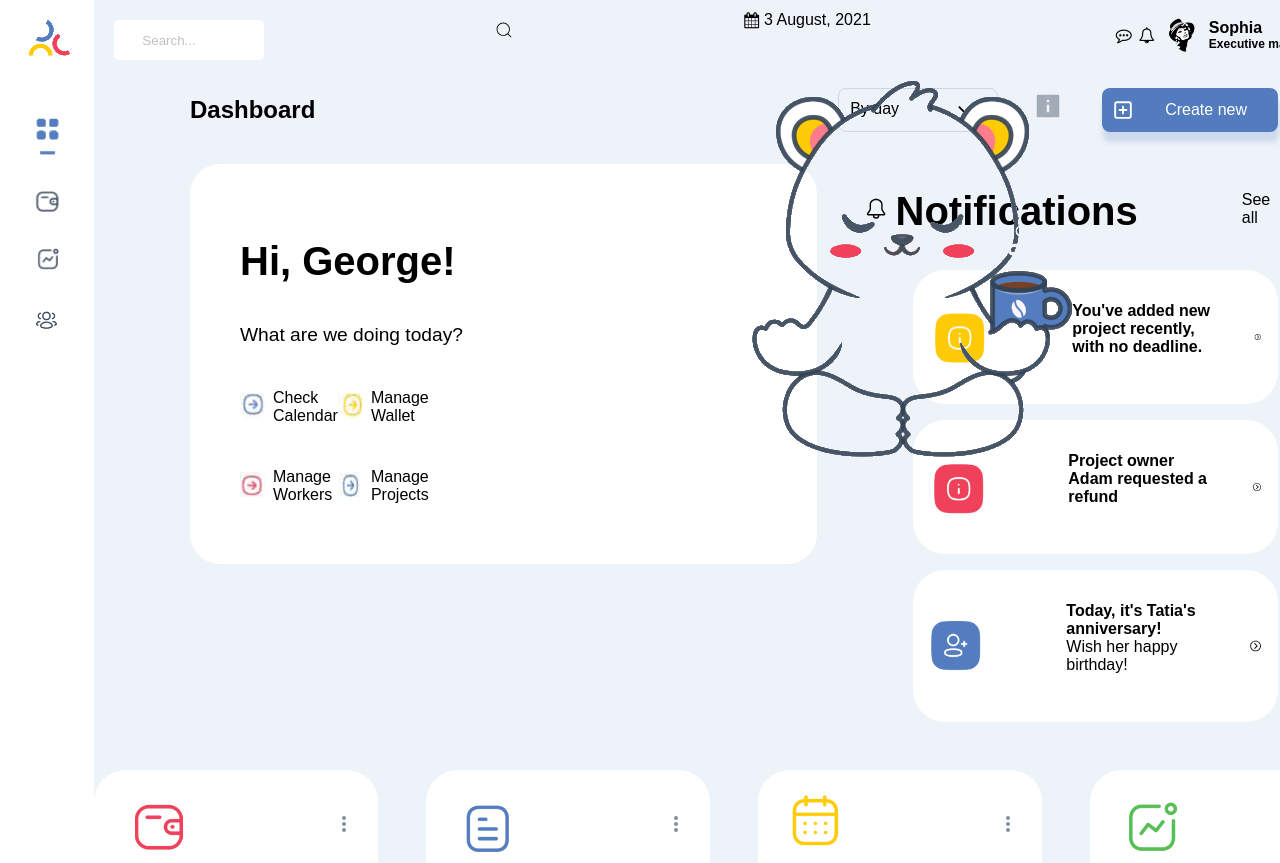
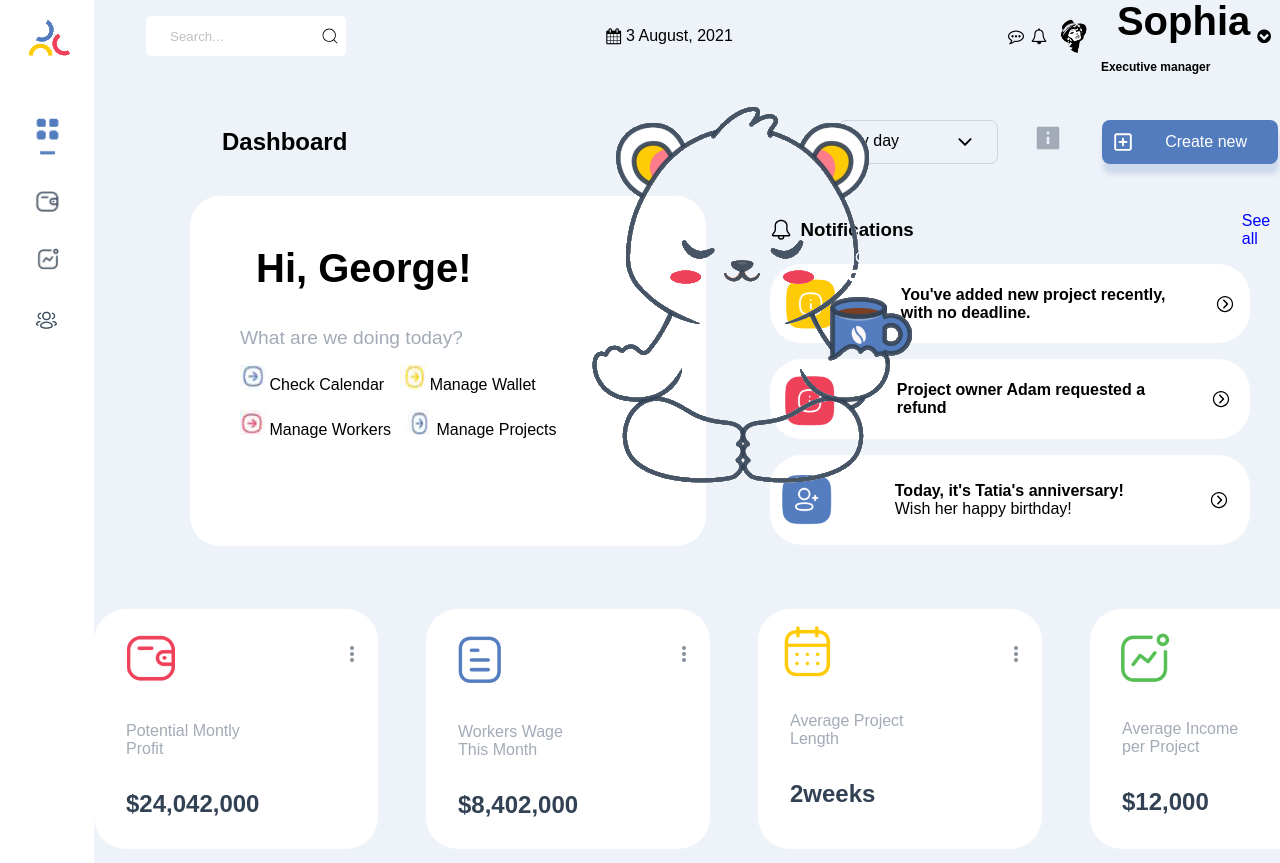
Before and after one commit to RasaZuk/project-with-bear, a website: page index.html in a window 1280 px wide. Shown: the top 863 px of the page. Drawn offline with Linux system fonts and the light colour scheme.

Commit message:
more design

```diff
--- a/css/header.css
+++ b/css/header.css
@@ -1,20 +1,22 @@
 .headerContainer {
     display: flex;
     flex-direction: row;
+    align-items: center;
     justify-content: space-between;
     background-color: rgb(238, 242, 249);
-    width: 100%;
+    width: calc(100% - 100px);
     height: 40px;
     padding: 20px;
-
-
-
+    margin: 1rem 2rem 1rem 2rem;
 }
 
 .paieska {
-       width: 150px;
+    display: flex;
+    justify-content: flex-start;
+    align-items: center;
+    width: 200px;
     height: 40px;
-       padding: 10px 50px 10px 10px;
+    padding-left: 1.5rem;
     border-radius: 5px;
     border: none;
     background-color: white;
@@ -22,11 +24,11 @@
     position: relative;
 }
 
-button > svg {
-    color: #C0C0C0;
+.headerContainer > svg {
+    color: black;
+    top: 1.6rem;
+    left: 20rem;
     position: absolute;
-    margin-top: 2rem;
-    margin-left: -50px;
 }
 
 .data {
@@ -51,15 +53,11 @@
     height: 40px;
     border: 3px solid #EEF2F9;
     border-radius: 50%;
-
 }
 
 .name {
     font-size: 8px;
-
 }
-
-
 
 
 .droparrow {
--- a/css/main.css
+++ b/css/main.css
@@ -18,18 +18,16 @@
 
 main {
     background-color: rgb(238, 242, 249);
-   width: calc(100% - 100px);
-   display: flex;
-   flex-direction: column;
-   width: 100%;
-   font-family: Arial, Helvetica, sans-serif;
-
+    width: calc(100% - 100px);
+    display: flex;
+    flex-direction: column;
+    width: 100%;
+    font-family: Arial, Helvetica, sans-serif;
 }
 
 main section {
     display: flex;
     flex-direction: row;
-
 }
 
 
@@ -40,15 +38,13 @@
     flex-direction: row;
     justify-content: space-between;
     align-items: center;
-    margin: 3rem 6rem 2rem 6rem;
-
+    margin: 3rem 6rem 2rem 8rem;
 }
 
 .buttons {
     display: flex;
     flex-direction: row;
     gap: 2rem;
-
 }
 
 .buttons div {
@@ -92,38 +88,33 @@
     background-color: white;
     display: flex;
     flex-direction: column;
-    width: 60rem;
-    height: 400px;
+    width: 75rem;
+    height: 350px;
     border-radius: 30px;
     padding: 50px;
 
 }
 
 
-h3 {
+h1 {
     font-size: 2.5rem;
-    margin: 25px 0 20px 0;
+    padding: 0 0 1rem 1rem;
 
 }
 
 .dashboard-table p {
     font-size: 1.2rem;
     margin: 1.2rem 0 1rem 0;
+    color: #A3ABB7;
 }
 
-.dashboard-table .layout {
-    display: grid;
-    grid-template-columns: 1fr 1fr;
-    margin-right: 21rem;
 
-}
 
-.layout div {
+.layout {
     display: flex;
-    align-items: center;
-    gap: 0.5rem;
-    margin-top: 0.5rem;
-
+    flex-direction: row;
+    flex-wrap: wrap;
+    gap: 1rem;
 }
 
 .rodykle {
@@ -133,50 +124,58 @@
 
 .layout p {
     font-size: 1rem;
-
 }
 
 .bear {
     display: flex;
     position: absolute;
-    margin-top: -9rem;
-    margin-left: 30rem;
+    top: 6rem;
+    left: 35rem;
 }
 
 .notifications div {
-    display: grid;
-    margin: 0 0 1rem 3rem;
+    margin: 1rem 0 1rem 2rem;
 
 }
 
 
 .notifications .top-line {
     display: flex;
-    justify-content: center;
+    padding-left: 2rem;
     align-items: center;
     gap: 0.5rem;
 }
 
 
 .top-line p {
-    margin-left: 6rem;
+    padding-left: 20rem;
+    color: blue;
 }
 
 
 .notif-layout div {
     display: flex;
     background-color: white;
+    width: 30rem;
     border-radius: 2rem;
-    padding: 1rem;
+    padding: 0.12rem;
 }
 
 .three-rows {
     display: flex;
-
     align-items: center;
     gap: 1rem;
+}
 
+.three-rows div {
+    width: 63%;
+    padding: 0.1rem;
 }
+
+.three-rows img {
+    padding: 0.5rem;
+}
+
 
 .three-rows :nth-child(2) {
     display: flex;
@@ -188,15 +187,16 @@
     flex-direction: row;
     justify-content: center;
     gap: 3rem;
+    margin-top: 2rem;
 
 }
 
 .last-container {
     background-color: white;
     border-radius: 2rem;
-    width: 20rem;
-    height: 20rem;
-    padding: 1.5rem;
+    width: 18rem;
+    height: 15rem;
+    padding: 1rem;
 }
 
 .container-top {
@@ -210,13 +210,14 @@
 }
 
 .last-container p {
-    margin-top: 3rem;
-    font-size: 1.5rem;
-    width: 65%;
+    margin: 2rem 0 2rem 1rem;
+    font-size: 1rem;
+    width: 50%;
     color: #A3ABB7;
 }
 
 .last-container h2 {
-    margin-top: 3rem;
+    margin-top: 1.5rem;
+    margin: 2rem 0 2rem 1rem;
     color: rgb(50, 66, 84);
 }
--- a/index.html
+++ b/index.html
@@ -87,24 +87,24 @@
 
         <section class="mid-section">
             <div class="dashboard-table">
-                <h3>Hi, George!</h3>
+                <h1>Hi, George!</h1>
                 <p>What are we doing today?</p>
                 <div class="layout">
                     <div>
                         <img class="rodykle" src="./images/rodykle1.jpg" alt="Ikona">
-                        <p>Check Calendar</p>
+                        <span>Check Calendar</span>
                     </div>
                     <div>
                         <img class="rodykle" src="./images/rodykle2.jpg" alt="Ikona">
-                        <p>Manage Wallet</p>
+                        <span>Manage Wallet</span>
                     </div>
                     <div>
                         <img class="rodykle" src="./images/rodykle3.jpg" alt="Ikona">
-                        <p>Manage Workers</p>
+                        <span>Manage Workers</span>
                     </div>
                     <div>
                         <img class="rodykle" src="./images/rodykle4.jpg" alt="Ikona">
-                        <p>Manage Projects</p>
+                        <span>Manage Projects</span>
                     </div>
                 </div>
                 <img class="bear" src="./images/meskiukas.png" alt="meskiukas">
```
Lines whose indentation alone changed are shown as unchanged.
